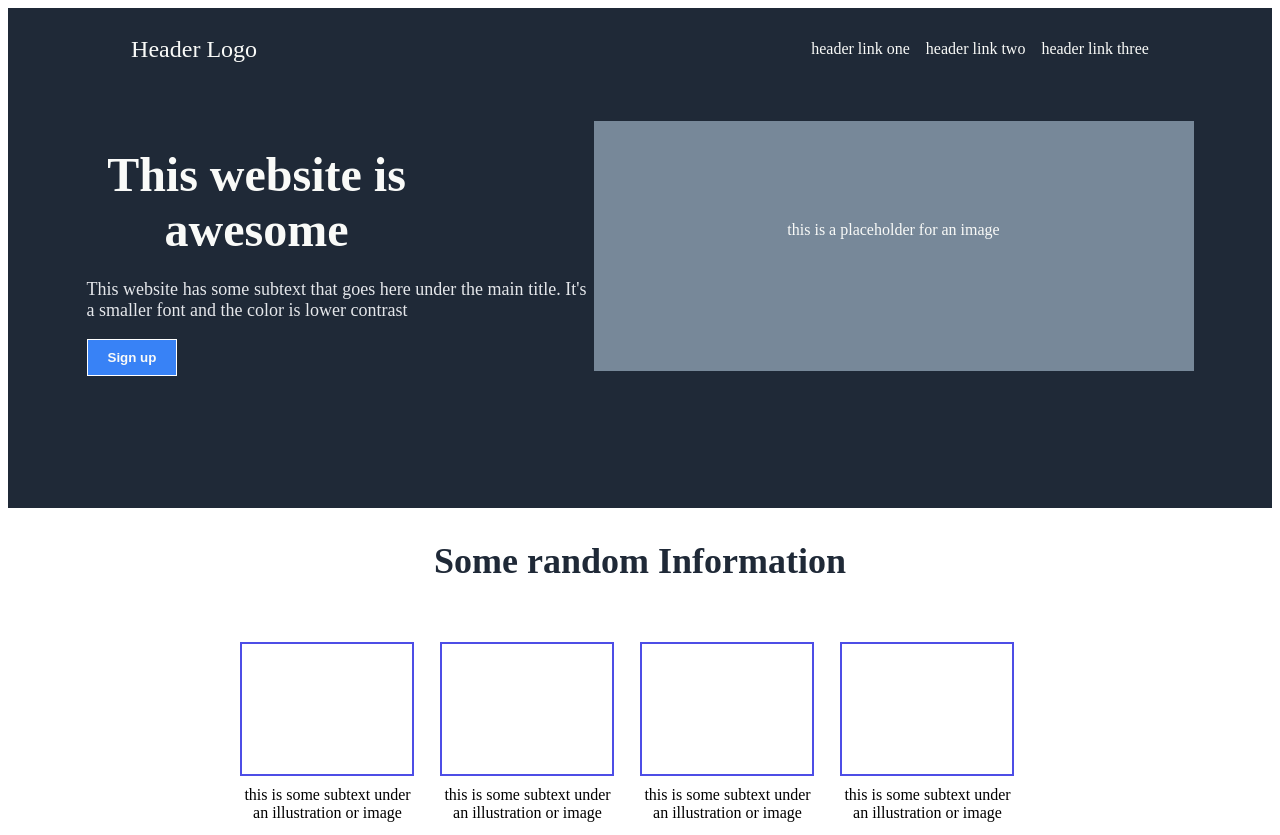
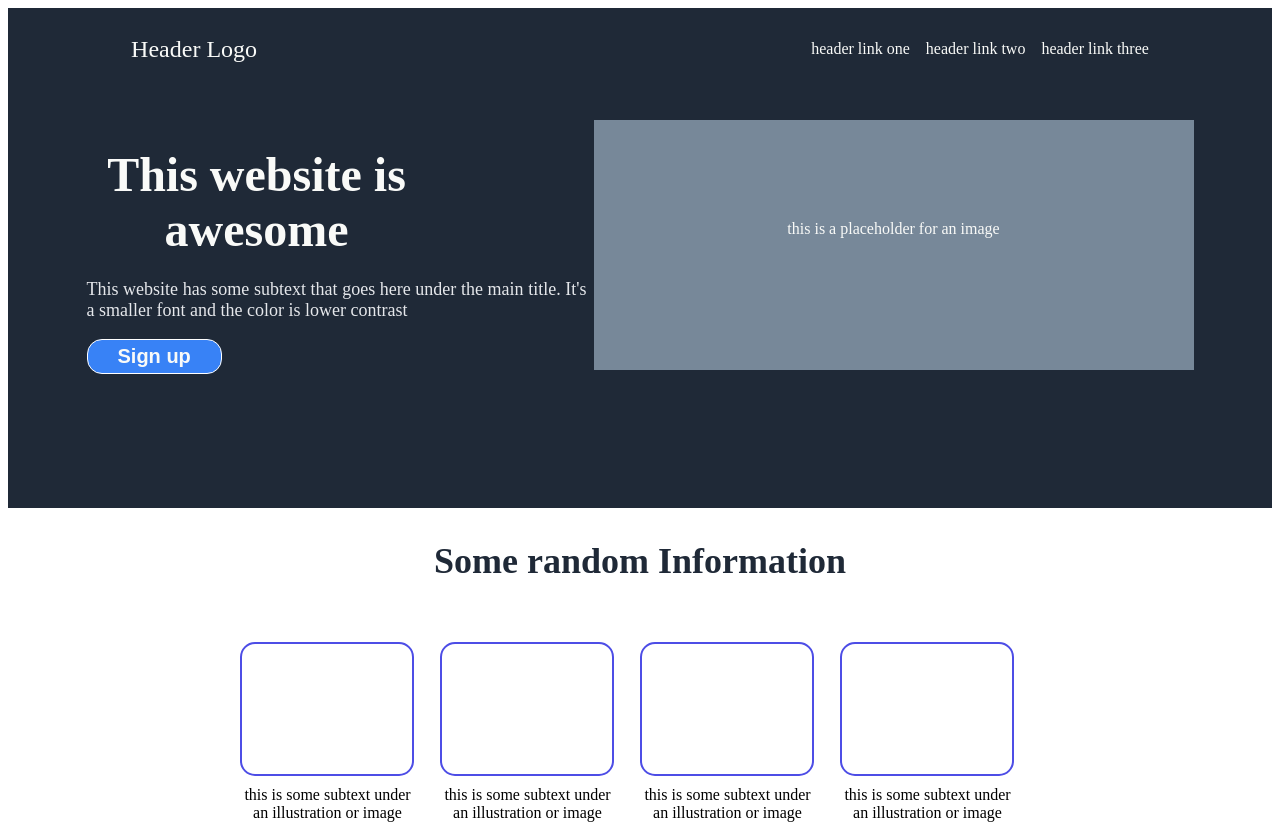
Before and after one commit to LionelEssiene/landing_page, a plain HTML site: page index.html in a window 1280 px wide. Shown: the top 835 px of the page. Drawn offline with Linux system fonts and the light colour scheme.

Commit message:
added css rounded corners

```diff
--- a/style.css
+++ b/style.css
@@ -46,8 +46,13 @@
 }
 
 .button {
+   border-radius: 15px;
    background-color: #3882f6;
    color: #f9faf8 ;
+   padding: 5px 30px;
+   font-size: bold;
+   font-size: 20px;
+
 }
 
 h1{
@@ -109,6 +114,7 @@ body {
     width: 150px;
     border: 2px solid rgb(77, 77, 230);
     padding: 10px;
+    border-radius: 15px;
 }
 
 .box {
@@ -165,10 +171,12 @@ blockquote {
     display: flex;
     justify-content: space-around;
     gap: 50px;
+    border-radius: 15px;
  }
 
  button {
      border: 1px solid white;
+     border-radius: 15px;
      background-color: #3882f6;
      color: white;
      padding: 10px 20px;
```
